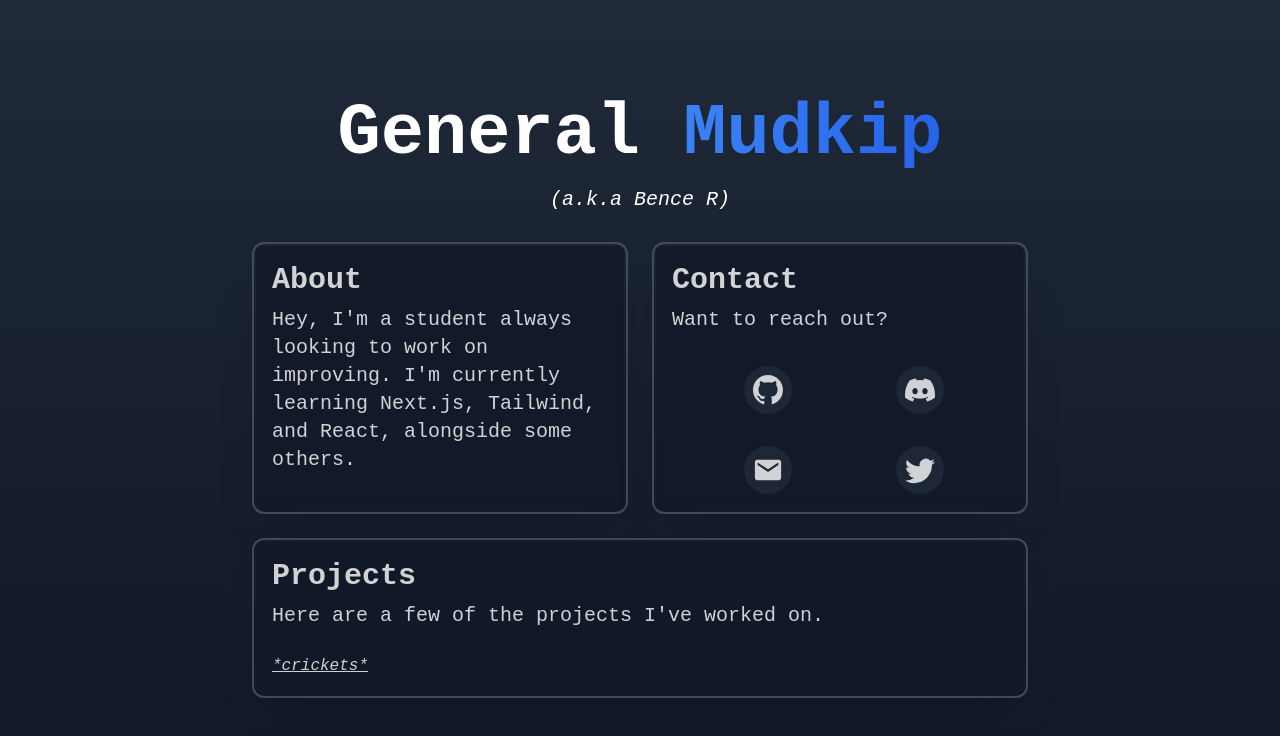
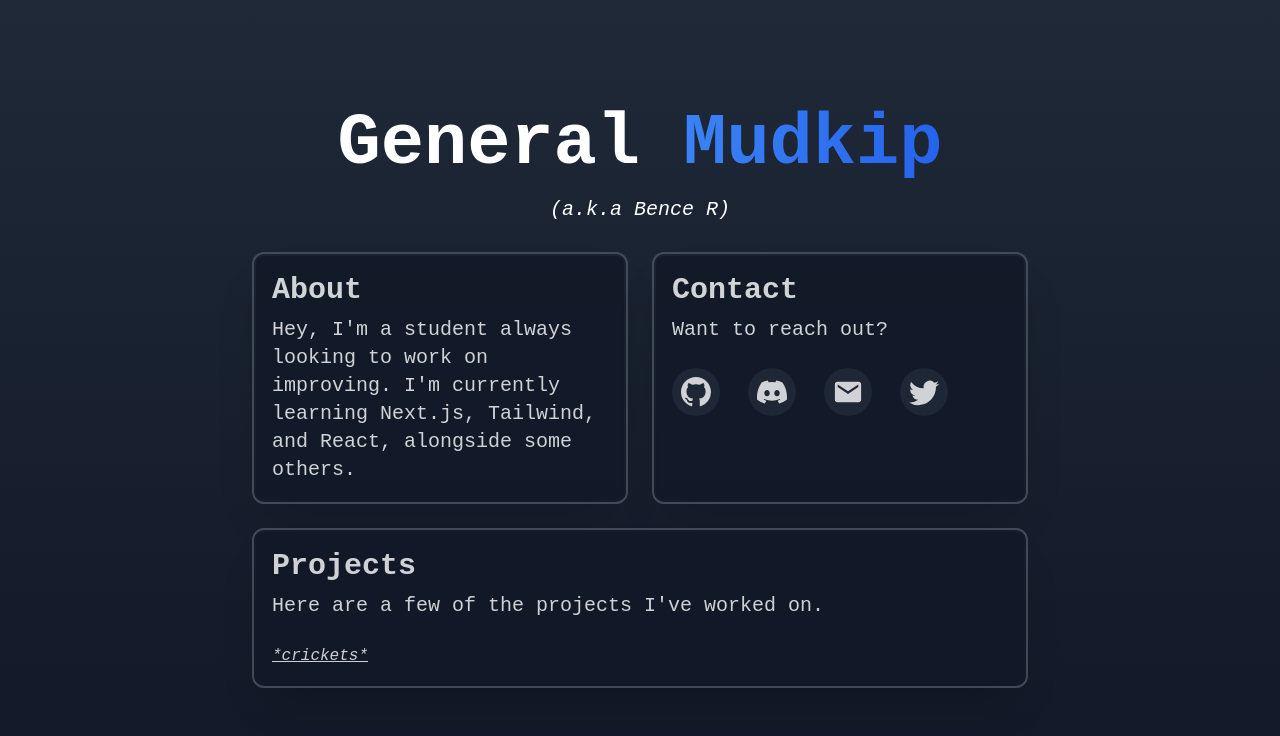
Before and after one commit to General-Mudkip/personal-page, a Next.js app: page / in a window 1280 px wide. Shown: the top 736 px of the page. Built offline with nearby package versions, Linux system fonts and the light colour scheme.

Commit message:
Improve contact row on large screens

```diff
--- a/src/components/ContactIcons.tsx
+++ b/src/components/ContactIcons.tsx
@@ -51,7 +51,7 @@ const ContactIcon: FunctionComponent<ContactIconProps> = ({
 
 const ContactIconRow = () => {
   return (
-    <div className="grid grid-cols-4 justify-center items-center text-2xl sm:grid-cols-2 sm:mr-8 sm:text-3xl">
+    <div className="grid grid-cols-4 justify-center items-center text-2xl sm:grid-cols-2 sm:mr-8 sm:text-3xl lg:grid-cols-4 lg:-mt-2">
       <ContactIcon
         icon={<BsGithub />}
         text="General-Mudkip"
```
